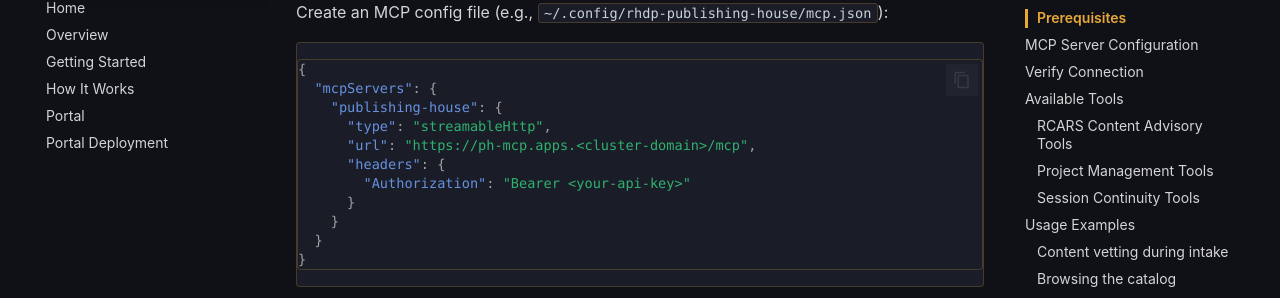
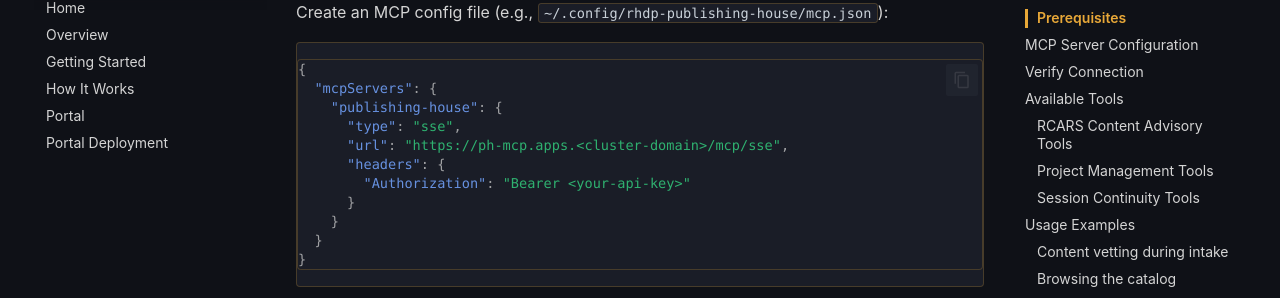
Before and after one commit to treddy08/rhdp-publishing-house, an MkDocs documentation site: the page built from docs/user/claude-code-setup.md, in a window 1280 px wide and 900 px high, scrolled down 502 px. Shown: the part 142-440 px from the top of the window. Built offline with MkDocs 1.6.1 and Material for MkDocs 9.7.7, drawn with Linux system fonts in a browser that asks for light colours; comment, search, counter and statistics services are not loaded.

Commit message:
docs: Fix MCP config type to sse and add /sse URL suffix
Co-Authored-By: Claude Opus 4.6 (1M context) <noreply@anthropic.com>

```diff
--- a/docs/user/claude-code-setup.md
+++ b/docs/user/claude-code-setup.md
@@ -18,8 +18,8 @@ Create an MCP config file (e.g., `~/.config/rhdp-publishing-house/mcp.json`):
 {
   "mcpServers": {
     "publishing-house": {
-      "type": "streamableHttp",
-      "url": "https://ph-mcp.apps.<cluster-domain>/mcp",
+      "type": "sse",
+      "url": "https://ph-mcp.apps.<cluster-domain>/mcp/sse",
       "headers": {
         "Authorization": "Bearer <your-api-key>"
       }
```
